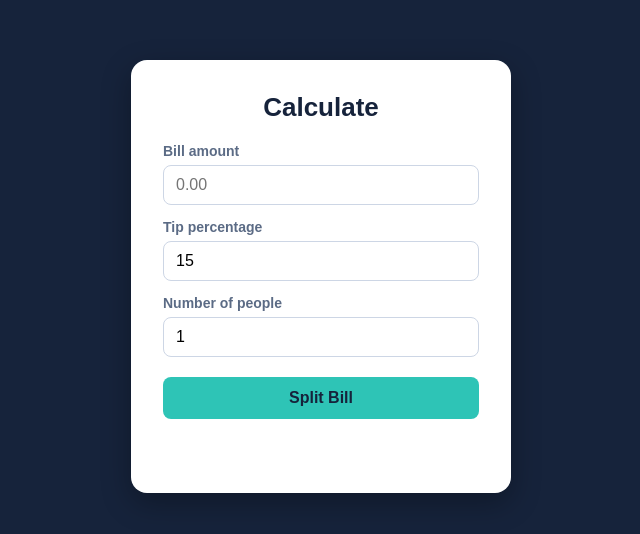
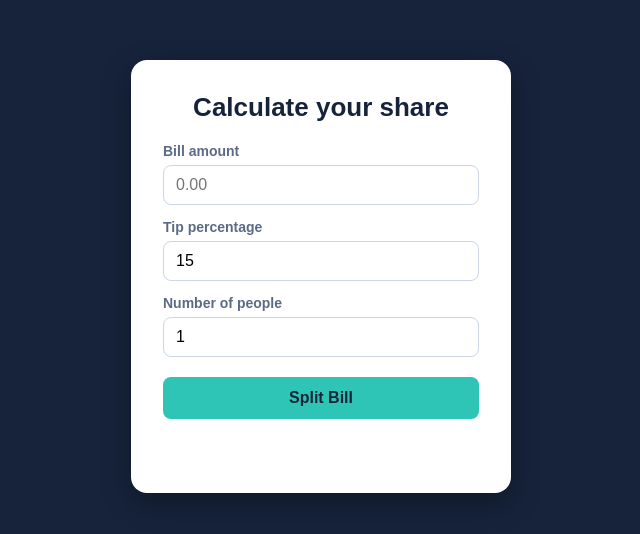
Before and after one commit to itsAli00001/Tip_calculator, a plain HTML site: page index.html in a window 1280 px wide. Shown: the part 124-658 px from the top of the page, without its empty margins (319-959 px from the left). Drawn offline with Linux system fonts and the light colour scheme.

Commit message:
change the heading

```diff
--- a/index.html
+++ b/index.html
@@ -9,7 +9,7 @@
 <body>
   <main class="card">
     <!-- CONFLICT ZONE: both developers will edit the line below -->
-    <h1>Calculate</h1>
+    <h1>Calculate your share</h1>
 
     <label for="bill">Bill amount</label>
     <input id="bill" type="number" min="0" placeholder="0.00" />
```
